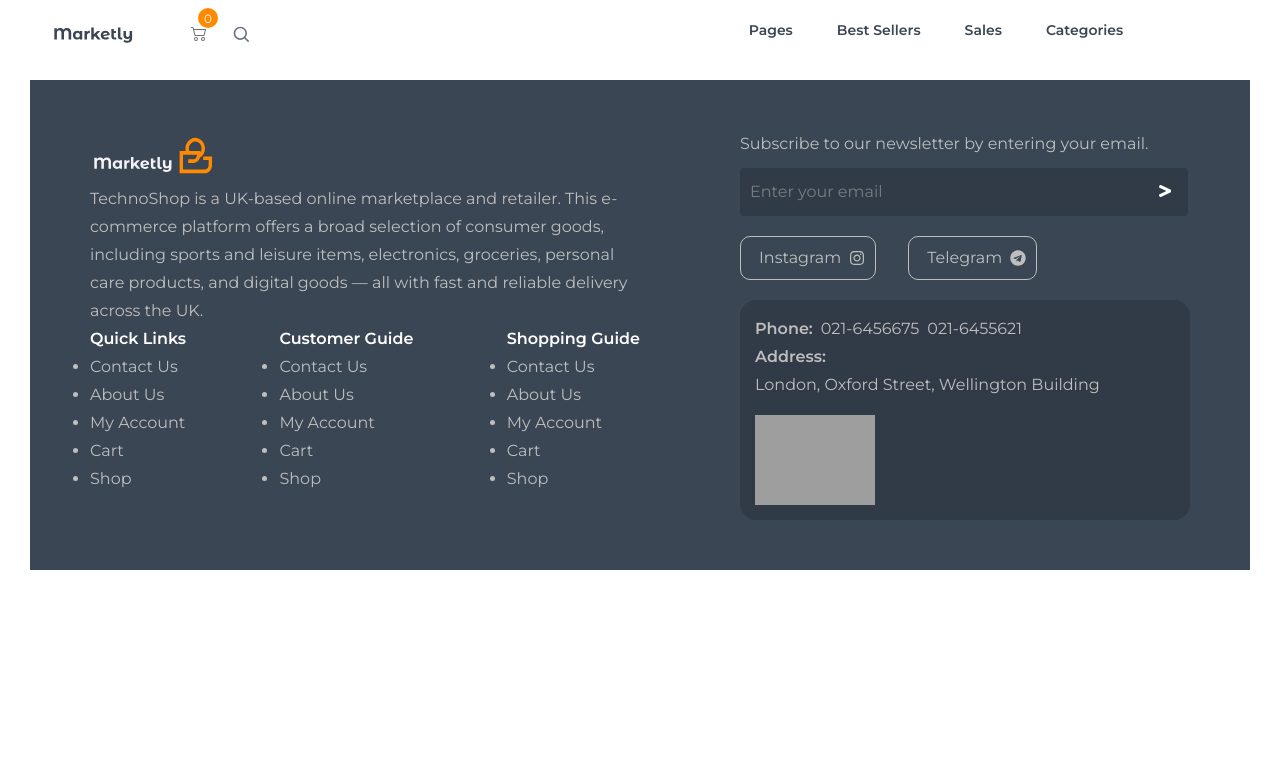
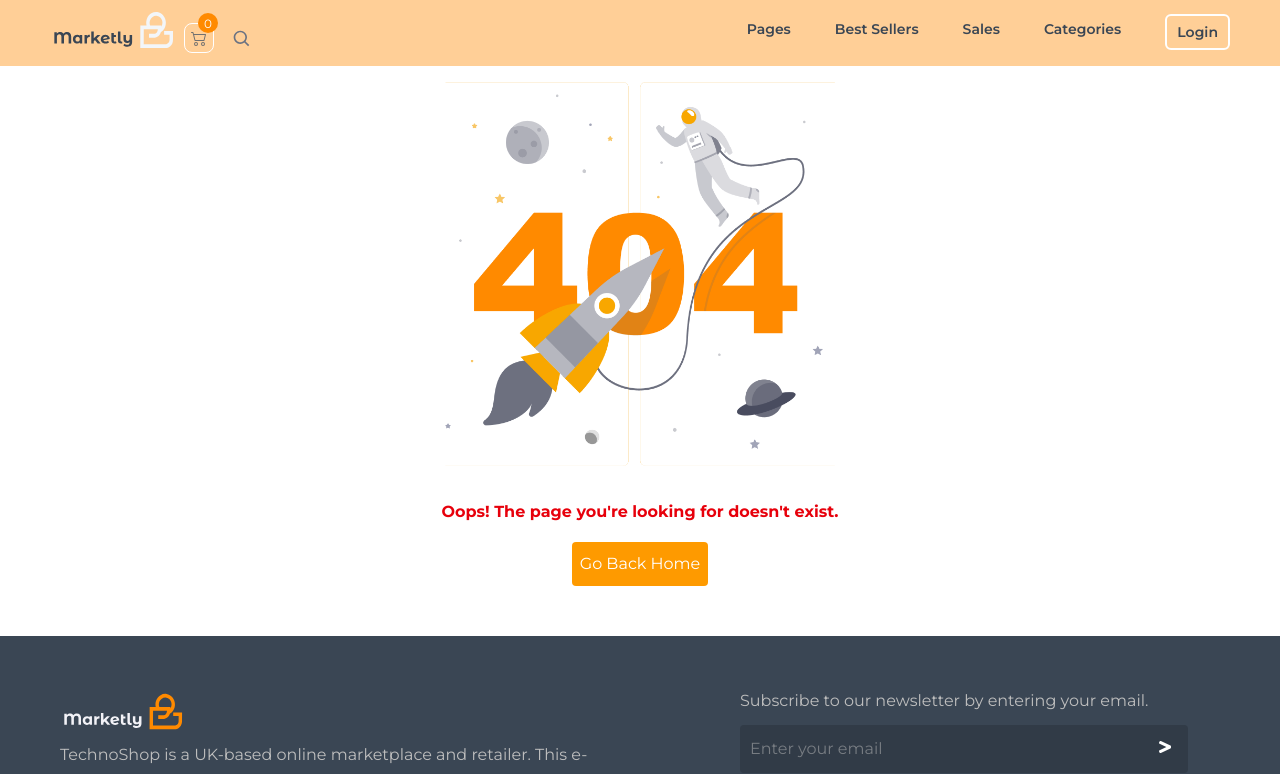
Before and after one commit to kubra-Islami/online-store, a React (Vite) app: page /products in a window 1280 px wide. Shown: the top 774 px of the page. Built offline with nearby package versions, Linux system fonts and the light colour scheme; grey boxes are pictures that could not be loaded.

Commit message:
some changes was made to header and nav in sace header is shown from home page or other pages like NotFound page

```diff
--- a/src/App.jsx
+++ b/src/App.jsx
@@ -2,6 +2,7 @@ import React from "react";
 import {BrowserRouter as Router, Route, Routes} from "react-router-dom";
 import Home from "./pages/Home";
 import Layout from "./layouts/Layout";
+import NotFoundPage from "./pages/NotFoundPage.jsx";
 
 
 const App = () => {
@@ -9,8 +10,8 @@ const App = () => {
         <Router>
             <Layout>
                 <Routes>
-                    <Route path="/" element={<Home/>}>
-                    </Route>
+                    <Route path="/" element={<Home/>}/>
+                    <Route path="*" element={<NotFoundPage/>} /> {/* Catch-all route */}
                 </Routes>
             </Layout>
         </Router>
--- a/src/compopnents/Navbar.jsx
+++ b/src/compopnents/Navbar.jsx
@@ -19,8 +19,8 @@ const Navbar = ({isScrolled}) => {
     return (
         <div className='w-full'>
             <nav
-                className={`w-full transition-all duration-300 ${
-                    isScrolled ? 'bg-gray-200/40 backdrop-blur-md shadow-md' : ''
+                className={`transition-all duration-300  ${
+                    isScrolled ? 'home-header shadow-md' : ''
                 }`}
                 style={{
                     paddingLeft: '1rem',
@@ -30,13 +30,16 @@ const Navbar = ({isScrolled}) => {
                 <div className="container mx-auto flex justify-between items-center">
                     {/* --- Logo and Cart --- */}
                     <div className="flex">
-                        <div className="flex ml-4 relative top-2">
+                        <div className="flex ml-4 items-center justify-center relative ">
                             {!mobileMenuOpen && (
                                 <Link to="/" className="block p-3 logo-top">
                                     <img
-                                        src="../../public/products/logo-main.svg"
+                                        src={isScrolled
+                                            ? "/products/logo-main%204.svg"
+                                            : "/products/logo-main 5.svg"
+                                        }
                                         alt="Company Logo"
-                                        className="w-32 lg:h-16 sm:h-14 object-contain"
+                                        className="w-32 h-16 object-contain"
                                     />
                                 </Link>
                             )}
@@ -121,7 +124,7 @@ const Navbar = ({isScrolled}) => {
                         <div className="flex">
                             <Link to="/" className="block p-2">
                                 <img
-                                    src="../../public/products/logo-main.svg"
+                                    src="/products/logo-main.svg"
                                     alt="Company Logo"
                                     className="w-32 h-16 object-contain relative top-2"
                                 />
--- a/src/layouts/Footer.jsx
+++ b/src/layouts/Footer.jsx
@@ -5,7 +5,7 @@ import {Link} from "react-router-dom";
 
 function Footer() {
     return (
-        <div className="footer--main">
+        <div className="footer--main block">
             <footer className="container flex flex-wrap xl:flex-nowrap gap-y-8 px-4 sm:px-6 py-8 sm:py-12">
                 {/* Left Section */}
                 <div className="footer--content xl:w-1/2 w-full flex flex-col">
--- a/src/layouts/Header.jsx
+++ b/src/layouts/Header.jsx
@@ -2,10 +2,12 @@
 
 import React,{useEffect,useState} from 'react'
 import Navbar from "../compopnents/Navbar.jsx";
+import {useLocation} from "react-router-dom";
 
 export default function Example() {
     const [isScrolled, setIsScrolled] = useState(false);
-
+    const location = useLocation();
+    const isHome = location.pathname === '/';
 
     useEffect(() => {
         const handleScroll = () => {
@@ -25,12 +27,7 @@ export default function Example() {
     }, []);
     return (
         <div className=''>
-            <header className="absolute w-full z-50 " style={{
-                position: 'fixed',
-                width: '100%',
-                top: 0,
-                zIndex: 50,
-            }}>
+            <header className={`absolute w-full z-50  ${isHome ? 'home-header' : 'other-header'}`}>
                 <Navbar isScrolled={isScrolled}/>
             </header>
         </div>
--- a/src/layouts/Layout.jsx
+++ b/src/layouts/Layout.jsx
@@ -4,11 +4,11 @@ import Footer from './Footer';
 
 const Layout = ({ children }) => {
     return (
-        <>
+        <div style={{ display: 'flex', flexDirection: 'column', minHeight: '100vh' }}>
             <Header />
-              <main>{children}</main>
+              <main style={{ flex: 1 }}>{children}</main>
             <Footer />
-        </>
+        </div>
     );
 };
 
--- a/src/pages/AboutMarketly.jsx
+++ b/src/pages/AboutMarketly.jsx
@@ -1,7 +1,7 @@
 import React, {useEffect, useRef} from "react";
 import {FaCheck} from "react-icons/fa";
-import { gsap } from "gsap";
-import { ScrollTrigger } from "gsap/ScrollTrigger";
+import {gsap} from "gsap";
+import {ScrollTrigger} from "gsap/ScrollTrigger";
 
 gsap.registerPlugin(ScrollTrigger);
 
@@ -14,7 +14,7 @@ const AboutMarkely = () => {
 
         gsap.fromTo(
             element,
-            { opacity: 0, x: -200 },
+            {opacity: 0, x: -200},
             {
                 opacity: 1,
                 x: 0,
@@ -33,13 +33,14 @@ const AboutMarkely = () => {
             className="container about_marketly w-full px-4 sm:px-6 md:px-8 py-12 flex flex-col lg:flex-row items-center lg:justify-between gap-10 max-w-[1539px] mx-auto"
         >
             {/* Right side - Image */}
-            <div className="w-full">
+            <div className="w-full bg-transparent  p-0 m-0 overflow-hidden">
                 <img
                     src="/products/Group-5.webp"
                     alt="Markely"
-                    className=" h-auto object-cover rounded-lg shadow-lg"
+                    className="w-full h-auto object-cover rounded-lg shadow-lg block"
                 />
             </div>
+
 
             {/* Left side - Text */}
             <div className="w-full">
@@ -57,19 +58,19 @@ const AboutMarkely = () => {
                 <div className="features rounded-lg p-8">
                     <div className="grid grid-cols-1 md:grid-cols-2 gap-6">
                         <div className="flex items-center gap-3 p-2">
-                            <FaCheck className="text-amber-500" />
+                            <FaCheck className="text-amber-500"/>
                             <span className="text-lg">User-friendly interface</span>
                         </div>
                         <div className="flex items-center gap-3 p-2">
-                            <FaCheck className="text-amber-500" />
+                            <FaCheck className="text-amber-500"/>
                             <span className="text-lg">Fast performance</span>
                         </div>
                         <div className="flex items-center gap-3 p-2">
-                            <FaCheck className="text-amber-500" />
+                            <FaCheck className="text-amber-500"/>
                             <span className="text-lg">Secure environment</span>
                         </div>
                         <div className="flex items-center gap-3 p-2">
-                            <FaCheck className="text-amber-500" />
+                            <FaCheck className="text-amber-500"/>
                             <span className="text-lg">24/7 customer support</span>
                         </div>
                     </div>
--- /dev/null
+++ b/src/pages/NotFoundPage.jsx
@@ -0,0 +1,22 @@
+import React from "react";
+import {Link} from 'react-router-dom';
+
+
+function NotFoundPage() {
+    return (
+        <div className="container flex flex-col items-center justify-between" style={{textAlign: 'center', padding: '50px'}}>
+            <img
+                src="../../public/products/NotFound.png"
+                alt="Not Found Page"
+                className="w-fit h-96 object-contain "
+                style={{margin:'2rem 0'}}
+            />
+            <p className="text-red-600 font-bold w-fit ">Oops! The page you're looking for doesn't exist.</p>
+            <Link className="bg-amber-500 text-white p-6 rounded-sm" to="/" style={{marginTop: '1rem', display: 'inline-block',padding: '.5rem'}}>
+                Go Back Home
+            </Link>
+        </div>
+    )
+}
+
+export default NotFoundPage;
--- a/src/styles.css
+++ b/src/styles.css
@@ -220,7 +220,31 @@ h1, h2, h3, h4, h5 {
     max-width: 1470px;
     padding: 0 10px;
 }
-
+header{
+    position: fixed;
+    width: 100%;
+    top: 0;
+    z-index: 50;
+    height: 66px;
+}
+nav{
+    margin-bottom: 0;
+}
+.home-header{
+    /*background-color: rgba(229, 231, 235, 0.4); !* bg-gray-200 with 40% opacity *!*/
+    backdrop-filter: blur(20px); /* md blur size */
+}
+.other-header{
+    background-color: var(--e-global-color-b310285); /* bg-gray-200 with 40% opacity */
+    backdrop-filter: blur(12px); /* md blur size */
+}
+nav{
+    height: 100%;
+}
+.footer--main{
+    bottom: 0;
+    width: 100%;
+}
 .section-spacing {
     --spacer-size: 50px;
 }
@@ -306,7 +330,7 @@ h1, h2, h3, h4, h5 {
 
 .shop-header__action--cart {
     position: relative;
-    top: 10px;
+    top: 6px;
     left: 6px;
 }
 
@@ -378,9 +402,10 @@ h1, h2, h3, h4, h5 {
 }
 
 .login_btn {
-    border: 1px solid var(--shop-white);
+    border: 2px solid var(--shop-white);
     padding: 6px 10px;
-    color: var(--shop-white);
+    border-radius: 6px;
+    /*color: var(--shop-white);*/
     transition: all 0.6s ease-in-out;
 }
 
@@ -394,13 +419,17 @@ h1, h2, h3, h4, h5 {
     background-color: var(--shop-white);
     color: var(--shop-secondary-color-300);
     transition: all 0.6s ease-in-out;
+    border-radius: 6px;
+    border: 2px solid var(--shop-secondary-color-300);
 }
 
 .login_btn_scrolled:hover {
     background-color: var(--shop-secondary-color-300);
     color: var(--shop-white);
 }
-
+.logo-top img {
+    transition: all 0.3s ease;
+}
 /*=========================================
             02. HERO SECTION CSS
 ============================================*/
@@ -774,16 +803,14 @@ h1, h2, h3, h4, h5 {
 
 /* footer */
 .footer--main {
-    /*border-radius: var(--shop-border-radius-default);*/
     background: rgb(58, 70, 84) !important;
     color: var(--shop-tertiary-color-400);
     padding: 50px;
-    /*margin-bottom: 80px;*/
 }
 
 .footer--main li {
     padding: 0;
-    list-style-type: initial;
+    /*list-style-type: initial;*/
 }
 
 .footer--main li:hover {
@@ -875,7 +902,7 @@ h1, h2, h3, h4, h5 {
 
 @media screen and (max-width: 1539px) {
     .footer--main {
-        margin: 80px 30px 80px 30px;
+        /*margin: 80px 30px 80px 30px;*/
     }
 
     .about_marketly {
```
Also changed, not shown: public/products/logo-main 4.svg (added), public/products/logo-main 5.svg (added).
